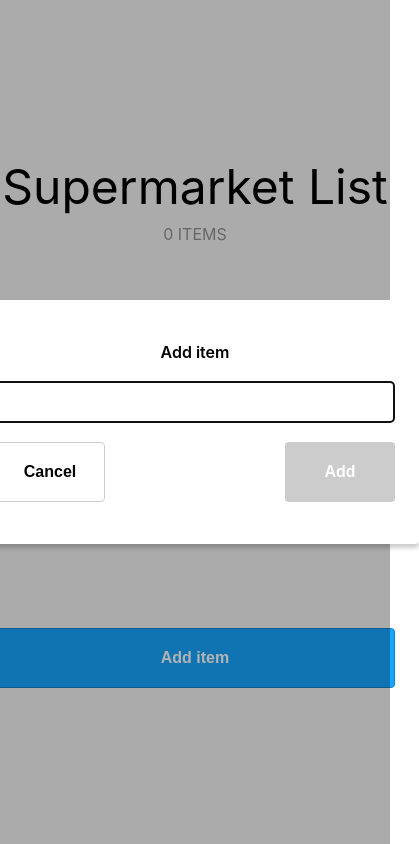
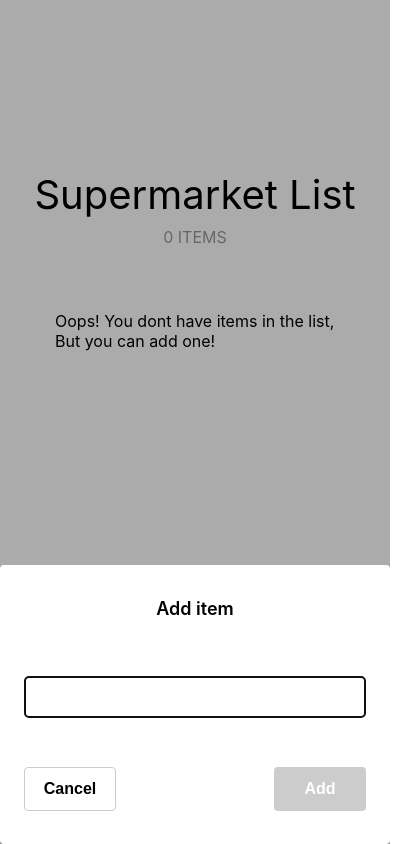
Before and after one commit to ariel-diaz/Supermarket, a React app: page / in a window 390 px wide. Both pictures are taken after a click on the button "Add item". Shown: the whole page, 419 px wide, since content can reach past the window. Built offline with nearby package versions, Linux system fonts and the light colour scheme; the HTML template or start-up script is replaced by a standard one.

Commit message:
Add responsive

```diff
--- a/src/App.scss
+++ b/src/App.scss
@@ -20,7 +20,7 @@
   background-color: var(--color-gray);
 
   &-title {
-    font-size: 48px;
+    font-size: 2.5em;
     color: var(--color-black);
   }
   &-description {
@@ -28,16 +28,26 @@
     margin-top: 8px;
   }
 
+  &-scrollbox {
+    display: flex;
+    justify-content: center;
 
+    width: calc(44% - 40px);
+    min-width: 280px;
+    height: 320px;
+    overflow-y: scroll;
+
+    margin: 32px 0;
+    padding: 0 1em;
+  }
   &-list {
-    margin-top: 32px;
-    margin-bottom: 32px;
-
-    height: 320px;
-    overflow-y: auto;
+    display: flex;
+    align-items: center;
+    flex-direction: column;
+    width: 100%;
 
     &-message {
-      margin-top: 64px;
+      margin: 32px 0px;
     }
 
     &-item {
@@ -45,19 +55,24 @@
       justify-content: space-between;
       align-items: center;
 
-      width: 600px;
-      height: 60px;
+      width: 100%;
+      min-width: 280px;
 
       background-color: var(--color-white);
       border-radius: 4px;
       box-shadow: 0 1px 1px 0 rgba(1, 1, 1, 0.2);
 
-      padding: 8px 16px;
-      margin-top: 16px;
+      padding: 16px 24px;
+      margin-bottom: 8px;
+      box-sizing: border-box;
 
       &-title {
         font-size: 18px;
         font-weight: bold;
+        text-overflow: ellipsis;
+        white-space: nowrap;
+        overflow: hidden;
+        margin-right: 16px;
       }
 
       &-btn {
@@ -83,22 +98,22 @@
 }
 
 .Button.FULL {
-  width: 400px;
+  width: calc(44% - 40px);
+  min-width: 280px;
 }
 
 .Button {
   border: none;
-  height: 60px;
   border: 4px;
   border-radius: 4px;
 
-  width: 110px;
+  width: 92px;
 
   color: var(--color-black);
   font-size: 16px;
   font-weight: 600;
 
-  padding: 16px;
+  padding: 12px 16px;
 
   &[disabled] {
     background: var(--color-light-gray);
@@ -131,15 +146,15 @@
   flex-direction: column;
   justify-content: space-around;
 
-  height: 180px;
-  width: 400px;
+  width: 320px;
+
 
   background: var(--color-white);
-  box-shadow: 0 4px 4px 0 rgba(1, 1, 1, 0.2);
+  box-shadow: 0 4px 4px 0
+  rgba(1, 1, 1, 0.2);
   border-radius: 4px;
 
-  padding: 32px 24px;
-  box-sizing: content-box;
+  padding: 32px 48px;
 
   &-title {
     text-align: center;
@@ -148,15 +163,33 @@
   }
 
   &-input {
+    margin-top: 24px;
     height: 32px;
     border-radius: 4px;
     border: 1px solid var(--color-light-gray);
     padding: 4px 12px;
+    font-weight: 600;
   }
 
   &-wrapper {
     display: flex;
     justify-content: space-between;
+    margin-top: 16px;
   }
 
+  @media only screen and (max-width: 600px) {
+    position: absolute;
+    bottom: 0;
+
+    width: 100%;
+    height: 33vh;
+
+    box-shadow:1px 6px 3px 4px rgba(1, 1, 1, 0.2);
+    padding: 16px 24px;
+    box-sizing: border-box;
+
+    &-title {
+      font-size: 18px;
+    }
+  }
 }
--- a/src/components/List.js
+++ b/src/components/List.js
@@ -2,14 +2,18 @@ import React from 'react';
 
 function List({ list, deleteItem }) {
   return (
+    <div className="Container-scrollbox">
       <div className="Container-list">
         {list.length === 0 ? (
           <div className="Container-list-message">
             Oops! You dont have items in the list, But you can add one!
           </div>
         ) : (
-        list.map(({ id, title }) => <Item key={id} id={id} title={title} deleteItem={deleteItem} />)
+          list.map(({ id, title }) => (
+            <Item key={id} id={id} title={title} deleteItem={deleteItem} />
+          ))
         )}
+      </div>
     </div>
   );
 }
```
Lines whose indentation alone changed are shown as unchanged.
